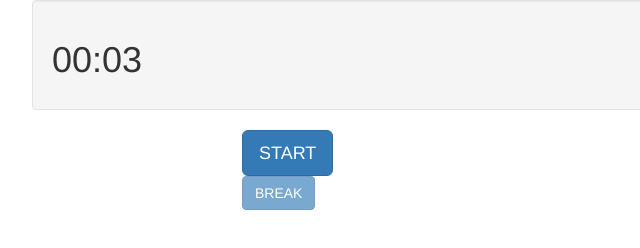
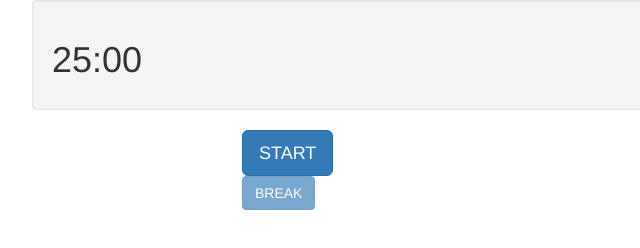
Before and after one commit to Andrewday40/pomodoro_timer, a website: page public/html/index.html in a window 1280 px wide. Shown: the top 248 px of the page, 218-858 px from the left. Drawn offline with nearby package versions, Linux system fonts and the light colour scheme; files whose address does not match are found by name.

Commit message:
minor change to timer numbers

```diff
--- a/public/html/index.html
+++ b/public/html/index.html
@@ -12,7 +12,7 @@
       <div class="row">
         <div class="well col-md-8 col-lg-9 col-sm-6 col-xs-6 col-md-offset-2 col-sm-offset-3 col-xs-offset-2">
           <h1 id="timer">
-            <span id="minutes">00</span>:<span id='seconds'>03</span>
+            <span id="minutes">25</span>:<span id='seconds'>00</span>
           </h1>
         </div>
 
```
